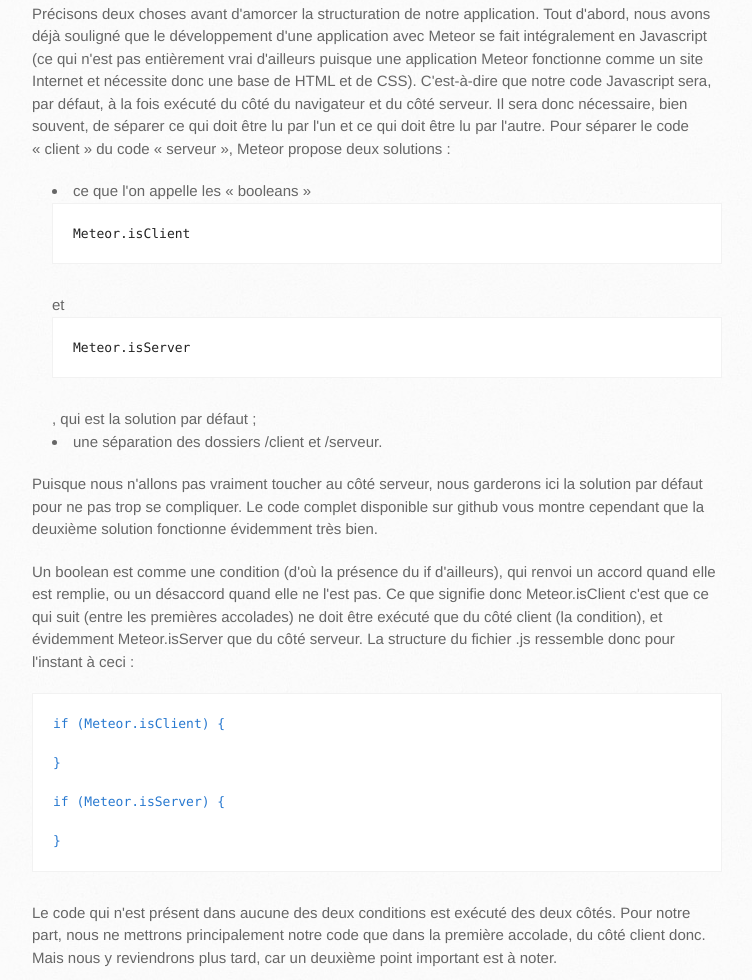
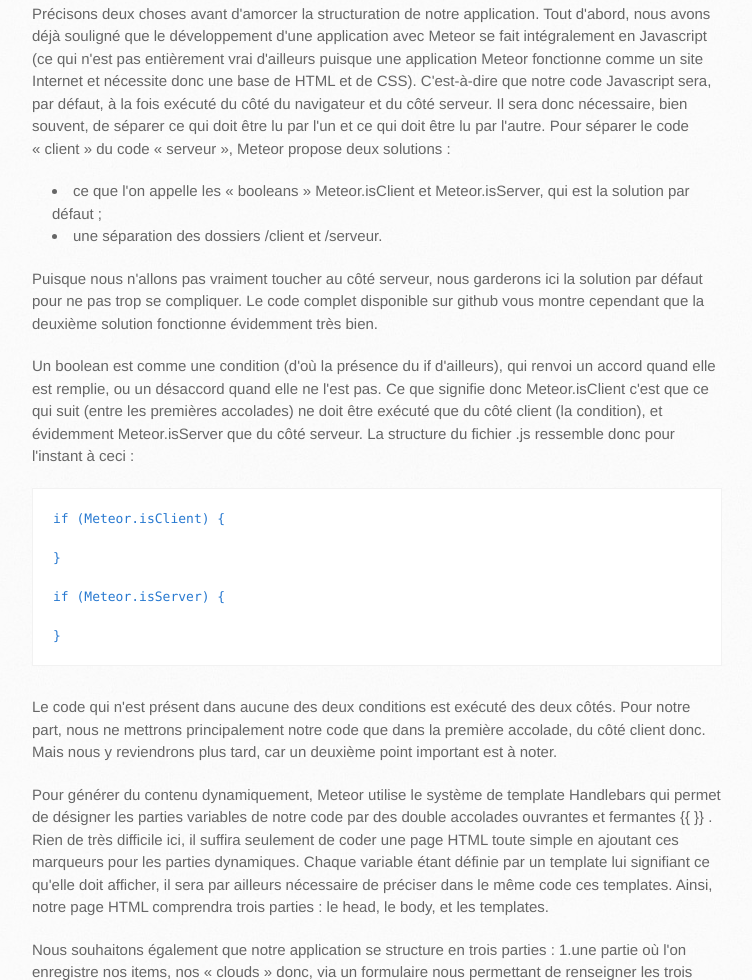
Before and after one commit to thibault-mahe/cloudAtlas-Meteor-App, a plain HTML site: page index.html in a window 1280 px wide. Shown: the part 3109-4089 px from the top of the page, without its empty margins (138-890 px from the left). Drawn offline with Linux system fonts and the light colour scheme.

Commit message:
Create gh-pages branch via GitHub

```diff
--- a/index.html
+++ b/index.html
@@ -97,7 +97,7 @@ Pour Mac, il suffira de taper cette ligne de code :</p>
 <p>Précisons deux choses avant d'amorcer la structuration de notre application. Tout d'abord, nous avons déjà souligné que le développement d'une application avec Meteor se fait intégralement en Javascript (ce qui n'est pas entièrement vrai d'ailleurs puisque une application Meteor fonctionne comme un site Internet et nécessite donc une base de HTML et de CSS). C'est-à-dire que notre code Javascript sera, par défaut, à la fois exécuté du côté du navigateur et du côté serveur. Il sera donc nécessaire, bien souvent, de séparer ce qui doit être lu par l'un et ce qui doit être lu par l'autre. Pour séparer le code « client » du code « serveur », Meteor propose deux solutions :</p>
 
 <ul>
-<li>ce que l'on appelle les « booleans » <pre>Meteor.isClient</pre> et <pre>Meteor.isServer</pre>, qui est la solution par défaut ;</li>
+<li>ce que l'on appelle les « booleans » <samp>Meteor.isClient</samp> et Meteor.isServer, qui est la solution par défaut ;</li>
 <li>une séparation des dossiers /client et /serveur.</li>
 </ul><p>Puisque nous n'allons pas vraiment toucher au côté serveur, nous garderons ici la solution par défaut pour ne pas trop se compliquer. Le code complet disponible sur github vous montre cependant que la deuxième solution fonctionne évidemment très bien.</p>
 
```
Also changed, not shown: params.json (+1 -1 lines).
